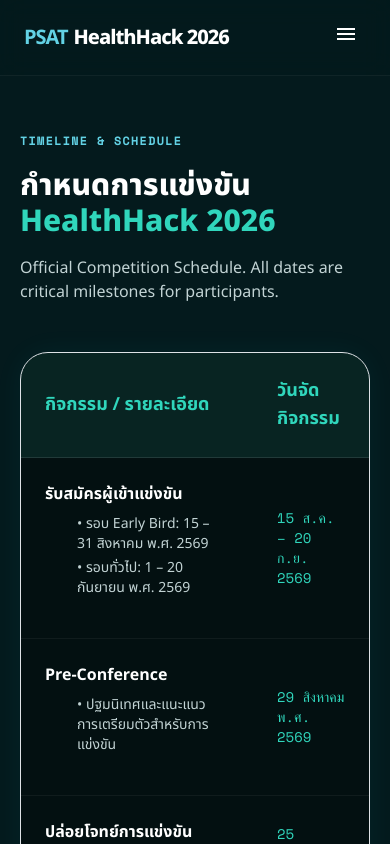
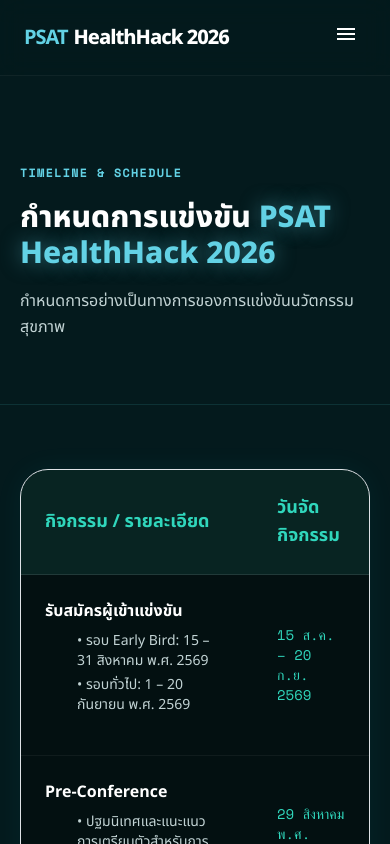
Before and after one commit to phutthiongpharmacy-ui/PSATHealthHack, a Next.js app: page /schedule in a window 390 px wide. Shown: the top 844 px of the page. Built offline with nearby package versions, Linux system fonts and the light colour scheme.

Commit message:
style: standardize subpage header layouts identically across About, Schedule, and Challenge pages

```diff
--- a/src/app/challenge/page.tsx
+++ b/src/app/challenge/page.tsx
@@ -13,14 +13,14 @@
     <main className="min-h-screen bg-hh-bg text-hh-text overflow-x-hidden pt-24">
       <Navbar onOpenEligibility={() => setIsEligibilityOpen(true)} />
 
-      {/* Page Header */}
-      <div className="relative py-12 px-margin-mobile md:px-margin-desktop text-left border-b border-hh-border/40">
-        <div className="max-w-container-max mx-auto space-y-4">
+      {/* Header */}
+      <div className="relative py-16 px-margin-mobile md:px-margin-desktop text-left border-b border-hh-border/30">
+        <div className="max-w-4xl mx-auto space-y-4">
           <span className="font-mono text-xs text-hh-cyan uppercase tracking-widest inline-block font-semibold">
             PSAT HEALTHHACK 2026 • CHALLENGES
           </span>
           <h1 className="font-sora text-3xl sm:text-4xl md:text-5xl font-extrabold text-white">
-            โจทย์การแข่งขัน
+            โจทย์การแข่งขัน <span className="text-hh-cyan [text-shadow:0_0_20px_rgba(99,210,229,0.5)]">PSAT HealthHack 2026</span>
           </h1>
           <p className="font-hanken text-hh-text-muted text-base md:text-lg max-w-2xl leading-relaxed">
             โจทย์การแข่งขันลับ 72 ชั่วโมง จะได้รับการเปิดเผยพร้อมกันทั่วประเทศในระบบ
--- a/src/app/schedule/page.tsx
+++ b/src/app/schedule/page.tsx
@@ -65,21 +65,25 @@
   ];
 
   return (
-    <main className="min-h-screen bg-background text-on-surface overflow-x-hidden">
+    <main className="min-h-screen bg-hh-bg text-hh-text overflow-x-hidden pt-24">
       <Navbar onOpenEligibility={() => setIsEligibilityOpen(true)} />
 
-      <div className="pt-32 pb-24 px-margin-mobile md:px-margin-desktop max-w-container-max mx-auto space-y-12">
-        <div className="text-left space-y-4">
+      {/* Header */}
+      <div className="relative py-16 px-margin-mobile md:px-margin-desktop text-left border-b border-hh-border/30">
+        <div className="max-w-4xl mx-auto space-y-4">
           <span className="font-mono text-xs text-hh-cyan uppercase tracking-widest inline-block font-semibold">
-            Timeline & Schedule
+            TIMELINE & SCHEDULE
           </span>
           <h1 className="font-sora text-3xl sm:text-4xl md:text-5xl font-extrabold text-white">
-            กำหนดการแข่งขัน <span className="text-primary-container">HealthHack 2026</span>
+            กำหนดการแข่งขัน <span className="text-hh-cyan [text-shadow:0_0_20px_rgba(99,210,229,0.5)]">PSAT HealthHack 2026</span>
           </h1>
-          <p className="font-hanken text-base md:text-lg text-on-surface-variant max-w-2xl">
-            Official Competition Schedule. All dates are critical milestones for participants.
+          <p className="font-hanken text-hh-text-muted text-base md:text-lg max-w-2xl leading-relaxed">
+            กำหนดการอย่างเป็นทางการของการแข่งขันนวัตกรรมสุขภาพ
           </p>
         </div>
+      </div>
+
+      <div className="py-16 px-margin-mobile md:px-margin-desktop max-w-4xl mx-auto space-y-12">
 
         {/* Schedule Table Container */}
         <div className="max-w-4xl mx-auto overflow-hidden rounded-2xl border border-white/10 bg-surface-container-lowest shadow-[0_0_30px_rgba(0,240,255,0.05)]">
```
